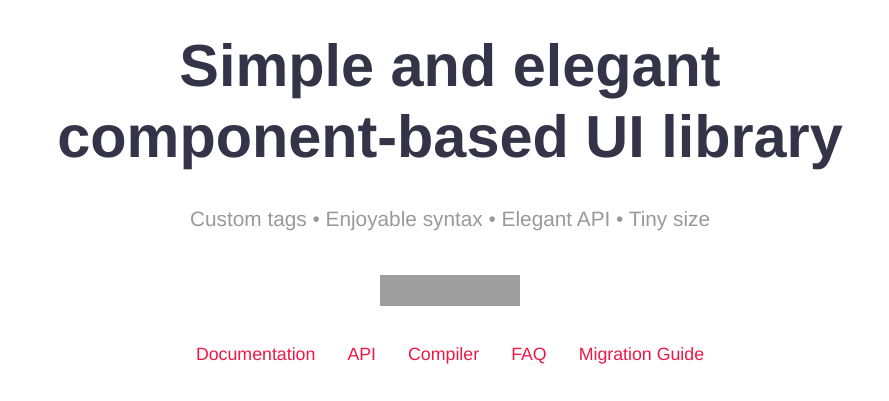
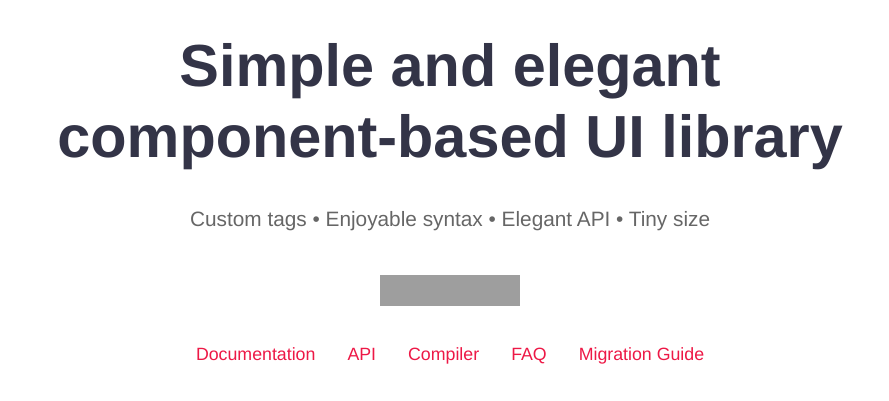
Before and after one commit to riot/riot.github.io, a Jekyll site: the page built from index.md, in a window 1280 px wide. Shown: the part 365-766 px from the top of the page, without its empty margins (190-1079 px from the left). Built offline with Jekyll 4.4.1, drawn with Linux system fonts in a browser that asks for light colours; emoji names are drawn with the system emoji font; comment, search, counter and statistics services are not loaded; grey boxes are pictures that could not be loaded.

Commit message:
updated: improve accessibility and best practices

```diff
--- a/_includes/footer.html
+++ b/_includes/footer.html
@@ -7,7 +7,7 @@
             <grid columns="12">
               <c class="logo" span="row">
                 <a href="{{ site.baseurl }}/">
-                  <img src="{{ '/img/logo/riot-logo.svg' | prepend:site.baseurl }}">
+                  <img src="{{ '/img/logo/riot-logo.svg' | prepend:site.baseurl }}" alt="Riot.js Logo" />
                 </a>
               </c>
               <c span="row">
@@ -21,23 +21,23 @@
           <nav>
             <ul>
               <li>
-                <a target="_blank" rel="nofollow" href="{{ site.data.globals.repo }}">
+                <a target="_blank" rel="nofollow noopener" href="{{ site.data.globals.repo }}">
                   <img title="Riot on github" src="https://img.shields.io/badge/GITHUB-REPO-fc0e49.svg?style=flat-square">
                 </a>
               </li>
               <li>
-                <a target="_blank" rel="nofollow" href="{{ site.data.globals.legacy }}">
+                <a target="_blank" rel="nofollow noopener" href="{{ site.data.globals.legacy }}">
                   <img title="Riot v3,v2 & v1" src="https://img.shields.io/badge/RIOT-v3,v2_& v1-95171b.svg?style=flat-square">
                 </a>
               </li>
-              <li><a target="_blank" rel="nofollow" href="{{ site.data.globals.discord }}"><img title="Join the chat at https://discord.gg/EGxw2e" src="https://img.shields.io/badge/DISCORD-JOIN_CHANNEL_%E2%86%92-7289da.svg?style=flat-square"></a></li>
+              <li><a target="_blank" rel="nofollow noopener" href="{{ site.data.globals.discord }}"><img title="Join the chat at https://discord.gg/EGxw2e" src="https://img.shields.io/badge/DISCORD-JOIN_CHANNEL_%E2%86%92-7289da.svg?style=flat-square"></a></li>
               <li>
                 <a target="_blank" href="{{ site.data.globals.online_compiler }}">
                   <img title="Riot.js Online Compiler" src="https://img.shields.io/badge/ONLINE-Compiler-139ad0.svg?style=flat-square">
                 </a>
               </li>
               <li>
-                <a target="_blank" rel="nofollow" href="{{ site.data.globals.showcase }}">
+                <a target="_blank" rel="nofollow noopener" href="{{ site.data.globals.showcase }}">
                   <img title="Made With Riot" src="https://img.shields.io/badge/SHOWCASE-Made_with_riot-15c496.svg?style=flat-square">
                 </a>
               </li>
@@ -47,11 +47,11 @@
                 </a>
               </li>
               <li>
-                <a target="_blank" rel="nofollow" href="https://opencollective.com/riot/">
+                <a target="_blank" rel="nofollow noopener" href="https://opencollective.com/riot/">
                   <img title="Do a donation" src="https://img.shields.io/badge/DONATE-%E2%9D%A4-dbe844.svg?style=flat-square"/>
                 </a>
               </li>
-              <li><a target="_blank" rel="nofollow" href="{{ site.data.globals.twitter_account }}"><img title="follow riot.js on twitter" src="https://img.shields.io/twitter/follow/riotjs_.svg?style=flat-square"></a></li>
+              <li><a target="_blank" rel="nofollow noopener" href="{{ site.data.globals.twitter_account }}"><img title="follow riot.js on twitter" src="https://img.shields.io/twitter/follow/riotjs_.svg?style=flat-square"></a></li>
             </ul>
             <ul class="languages">
               {% for language in site.data.languages %}
--- a/_includes/head.html
+++ b/_includes/head.html
@@ -1,6 +1,6 @@
 <head>
   <meta charset="UTF-8">
-  <meta name="viewport" content="width=device-width, initial-scale=1.0, maximum-scale=1">
+  <meta name="viewport" content="width=device-width, initial-scale=1.0">
   <meta http-equiv="X-UA-Compatible" content="IE=edge">
 
   <meta name="theme-color" content="#FF0044">
--- a/_includes/hero.html
+++ b/_includes/hero.html
@@ -1,6 +1,6 @@
 <grid class="hero" columns="12">
   <c span="4-9" span-s="3-10">
-    <img src="{{ '/img/logo/square.svg' | prepend:site.baseurl }}">
+    <img src="{{ '/img/logo/square.svg' | prepend:site.baseurl }}" width="100%" alt="Riot.js Logo"/>
   </c>
 
   <c span="row">
@@ -9,7 +9,7 @@
   </c>
   <c span="5-8">
     <p>
-      <a target="_blank" rel="nofollow" href="https://npmjs.org/package/riot">
+      <a target="_blank" rel="nofollow noopener" href="https://npmjs.org/package/riot">
         <img width="100" src="https://img.shields.io/npm/v/riot.svg?style=flat-square&color=ED1846" alt="Latest Riot.js Version">
       </a>
     </p>
--- a/style/_vars.scss
+++ b/style/_vars.scss
@@ -24,7 +24,7 @@
 $carbon-black: #111111;
 $light-carbon-grey: lighten($carbon-black, 15%);
 $white: #ffffff;
-$light-grey: #999999;
+$light-grey: #666666;
 $primary: #ED1846;
 $green: #12cd64;
 $yellow: #f1ec0b;
```
